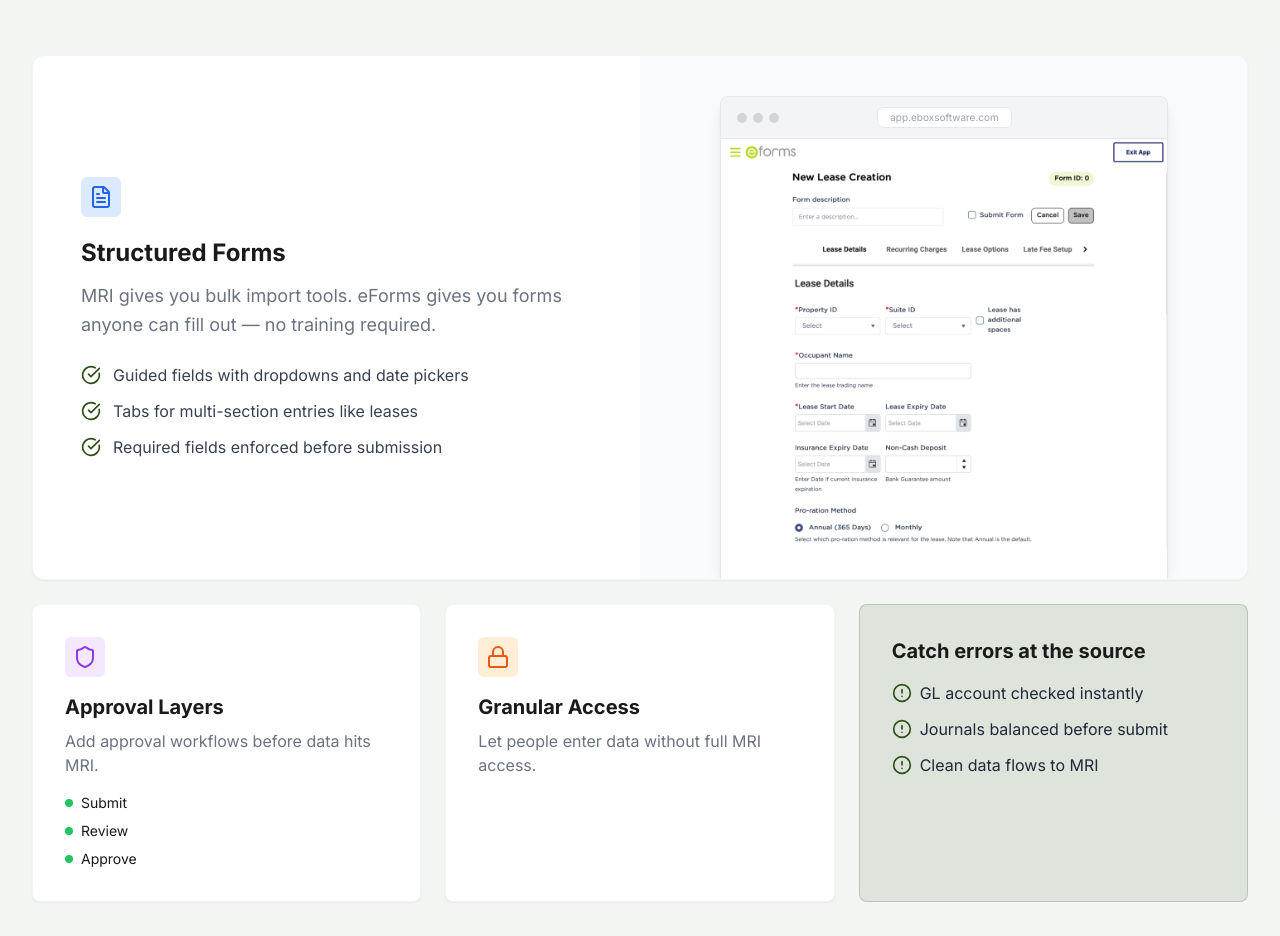
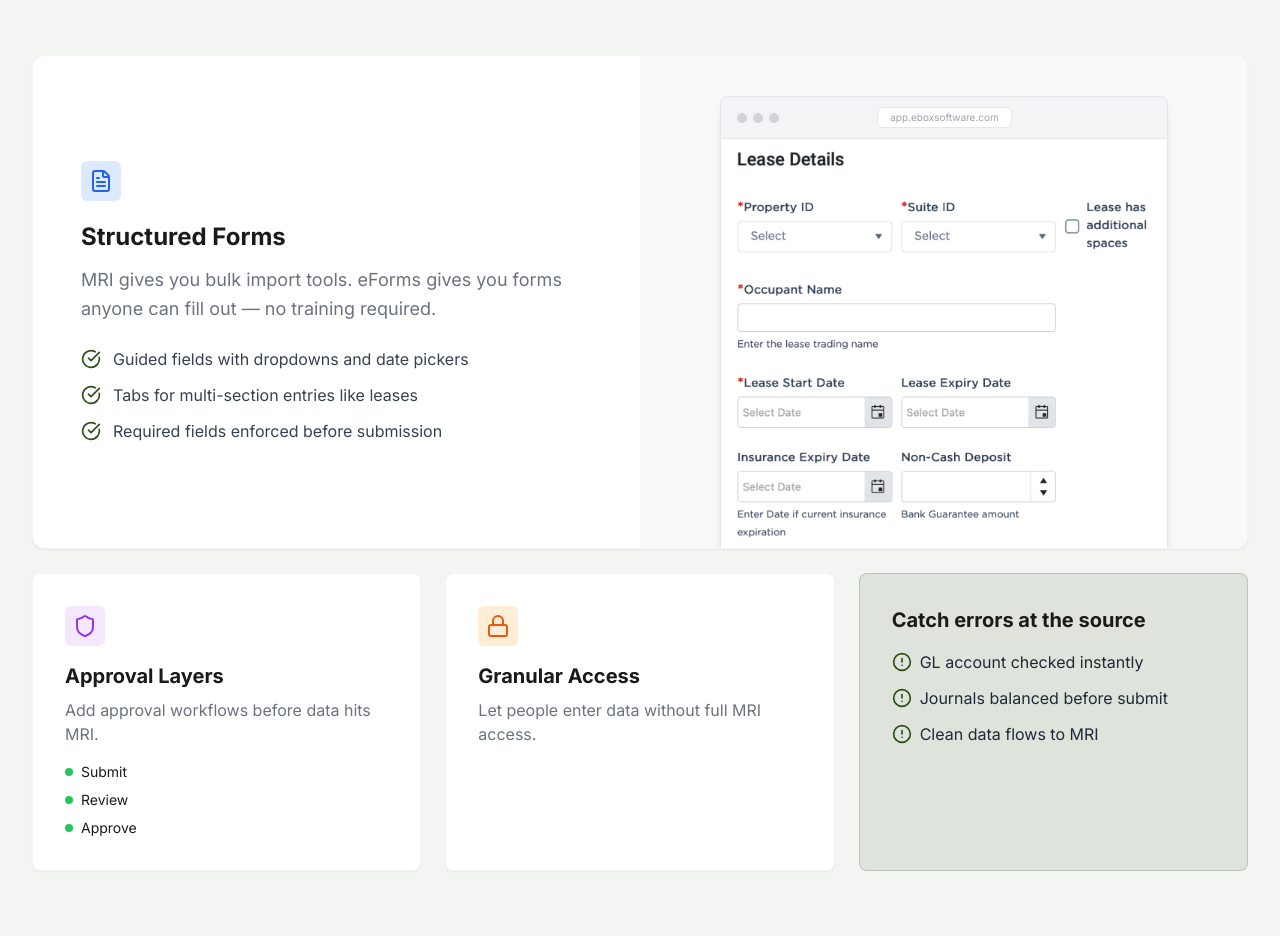
Before and after one commit to Growth-Experts/ebox-website, a React (Vite) app: page /eforms in a window 1280 px wide. Shown: the part 1220-2156 px from the top of the page. Built offline with nearby package versions, Linux system fonts and the light colour scheme.

Commit message:
Use zoomed-in form screenshot in eForms Structured Forms section
Co-authored-by: Cursor <cursoragent@cursor.com>

```diff
--- a/pages/EFormsPage.tsx
+++ b/pages/EFormsPage.tsx
@@ -94,7 +94,7 @@ const EFormsPage: React.FC = () => {
                     <div className="w-10"></div>
                   </div>
                   <img
-                    src="/images/eforms-form.png"
+                    src="/images/eforms-form-zoomed-in.png"
                     alt="eForms new lease creation form with structured fields for property details, occupant info, and lease dates"
                     className="w-full block"
                   />
```
Also changed, not shown: public/images/eforms-form-zoomed-in.png (added).
